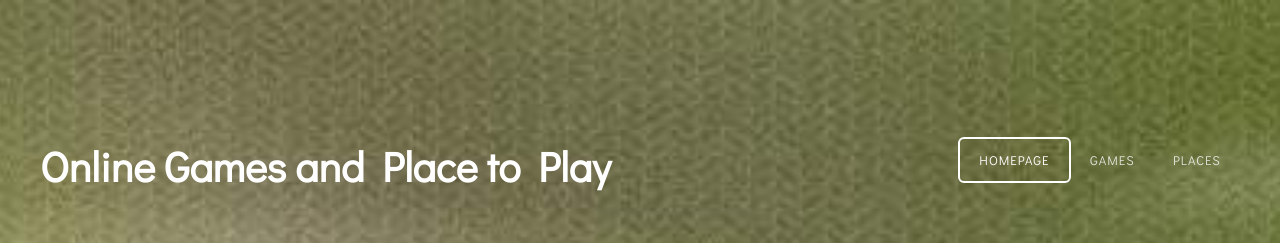
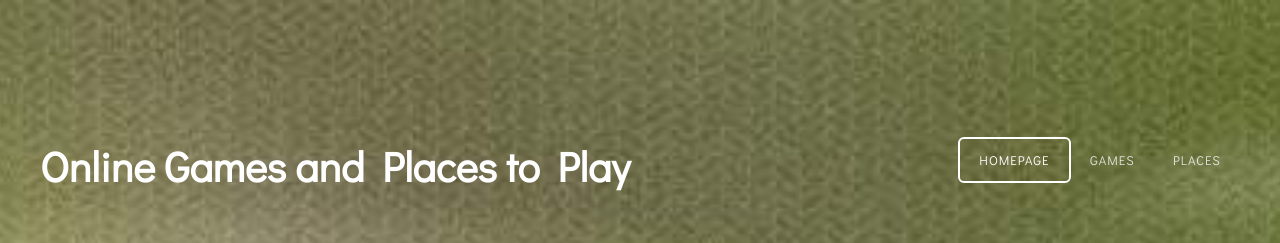
Before and after one commit to antikor1/online-games, a plain HTML site: page index.html in a window 1280 px wide. Shown: the top 243 px of the page. Drawn offline with Linux system fonts and the light colour scheme.

Commit message:
Update index.html

```diff
--- a/index.html
+++ b/index.html
@@ -1,7 +1,7 @@
 <html>
 <head>
 <meta http-equiv="Content-Type" content="text/html; charset=utf-8">
-<title></title>
+<title>Online Games and Places to Play</title>
 <meta name="keywords" content="">
 <meta name="description" content="">
 <link href="http://fonts.googleapis.com/css?family=Didact+Gothic" rel="stylesheet">
@@ -14,7 +14,7 @@
 <div id="header-wrapper">
 	<div id="header" class="container">
 		<div id="logo">
-			<h1><a href="#">Online Games and Place to Play</a></h1>
+			<h1><a href="#">Online Games and Places to Play</a></h1>
 		</div>
 		<div id="menu">
 			<ul>
```
